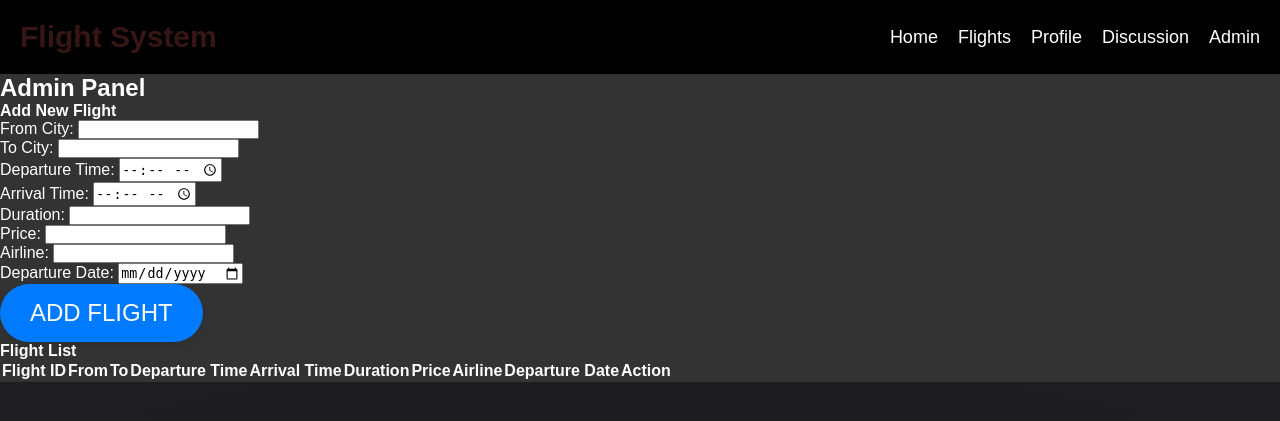
After one commit to Canigetaname/Flight-Website, a Flask app: page /admin/panel in a window 1280 px wide. The commit adds this page. Shown: the top 421 px of the page. Run offline with Flask 3, Linux system fonts and the light colour scheme; lists and menus that the app fills with data are empty.

Commit message:
Merged with Admin changes

```diff
--- a/app.py
+++ b/app.py
@@ -19,6 +19,12 @@ db = pymysql.connect(
     db=app.config['MYSQL_DB'],
     cursorclass=pymysql.cursors.DictCursor
 )
+
+# Define admin credentials (you can replace these with your actual admin credentials)
+admin_list = [
+    ('321', 'Dipto'),
+    ('123', 'Ishmum')
+]
 
 flight_seats = {flight_id: [] for flight_id in range(1, 26)}
 
@@ -64,6 +70,98 @@ with db.cursor() as cursor:
             'departure_date': row['departure_date']
         }
         flight_info[flight_id] = flight_data
+
+@app.route('/admin', methods=['GET', 'POST'])
+def admin():
+    authenticated = False
+    authentication_failed = False
+    user_data = None  # Initialize user_data variable
+
+    if request.method == 'POST':
+        admin_name = request.form.get('admin_name')
+        admin_password = request.form.get('admin_password')
+
+        # Check if the admin's name and password match
+        for admin_info in admin_list:
+            if admin_info[1] == admin_name and admin_info[0] == admin_password:
+                authenticated = True
+                break
+
+        if not authenticated:
+            authentication_failed = True
+
+        # Check if user identifier is provided and search for user
+        user_identifier = request.form.get('user_identifier')
+        if user_identifier:
+            user_data = search_user(user_identifier)
+
+    if authenticated:
+        return redirect(url_for('admin_panel', user_data=user_data))
+    else:
+        return render_template('admin.html', authentication_failed=authentication_failed, user_data=user_data)
+
+@app.route('/admin/panel', methods=['GET', 'POST'])
+def admin_panel():
+    return render_template('admin_panel.html', users=users, flight_info=flight_info)
+
+@app.route('/admin/logout')
+def admin_logout():
+    session.pop('admin_authenticated', None)  # Remove admin authentication from session
+    return redirect(url_for('admin'))
+
+@app.route('/admin/add_flight', methods=['POST'])
+def add_flight():
+    # Get the flight details from the form submission
+    from_city = request.form.get('from_city')
+    to_city = request.form.get('to_city')
+    departure_time = request.form.get('departure_time')
+    arrival_time = request.form.get('arrival_time')
+    duration = request.form.get('duration')
+    price = request.form.get('price')
+    airline = request.form.get('airline')
+    departure_date = request.form.get('departure_date')
+    # Add other flight details fields here
+
+    # Insert the new flight into the database
+    with db.cursor() as cursor:
+        sql = "INSERT INTO flights (from_city, to_city, departure_time, arrival_time, duration, price, airline, departure_date) VALUES (%s, %s, %s, %s, %s, %s, %s, %s)"
+        cursor.execute(sql, (from_city, to_city, departure_time, arrival_time, duration, price, airline, departure_date))
+        db.commit()
+
+    # Redirect back to the admin panel
+    return redirect(url_for('admin_panel'))
+
+@app.route('/admin/delete_flight', methods=['POST'])
+def delete_flight():
+    # Get the flight_id from the form submission
+    flight_id = int(request.form.get('flight_id'))
+
+    # Delete the flight from the database
+    with db.cursor() as cursor:
+        sql = "DELETE FROM flights WHERE flight_id = %s"
+        cursor.execute(sql, (flight_id,))
+        db.commit()
+
+    # Remove the flight from the flight_info dictionary
+    if flight_id in flight_info:
+        del flight_info[flight_id]
+
+    # Redirect back to the admin panel
+    return redirect(url_for('admin_panel'))
+
+def search_user(identifier):
+    # Search for user by user ID
+    for user_id, user_data in users.items():
+        if str(user_id) == identifier:
+            return {
+                'id': user_id,
+                'username': user_data['username'],
+                'email': user_data['email'],
+                'contact_number': user_data['contact_number'],
+                'full_name': user_data['full_name'],
+                'booked_flights': user_data['booked_flights']
+            }
+    return None
 
 @app.route('/')
 def home():
--- a/static/style.css
+++ b/static/style.css
@@ -17,6 +17,10 @@ body, h1, h2, h3, p, ul, li {
     outline: none; /* Remove default focus outline */
     box-shadow: 0 4px 6px rgba(0, 0, 0, 0.1); /* Add subtle shadow */
     text-transform: uppercase; /* Convert text to uppercase */
+}
+/* Background for Admin Panel */
+.admin-panel-background {
+    background-color: #333; /* Dark grey color */
 }
 
 .btn-primary:hover {
@@ -58,8 +62,13 @@ body, h1, h2, h3, p, ul, li {
     background-color: #0056b3; /* Darker shade on hover */
 }
 
-
-
+/* Style for the background of the Add New Flight form */
+.add-flight-form-background {
+    background-color: #f0f0f0; /* Change the background color as needed */
+    padding: 20px;
+    border-radius: 10px;
+    box-shadow: 0px 0px 10px rgba(0, 0, 0, 0.1); /* Optional: Add a shadow effect */
+}
 /* Base styles */
 body {
     font-family: Arial, sans-serif;
--- /dev/null
+++ b/templates/admin_panel.html
@@ -0,0 +1,89 @@
+<!-- admin_panel.html -->
+{% extends 'base.html' %}
+
+{% block content %}
+<div class="container mt-4 admin-panel-background">
+    <h2 class="mb-3">Admin Panel</h2>
+
+    <!-- Add New Flight Form -->
+    <form method="POST" action="{{ url_for('add_flight') }}">
+        <h4>Add New Flight</h4>
+        <div class="form-group">
+            <label for="from_city">From City:</label>
+            <input type="text" class="form-control" id="from_city" name="from_city" required>
+        </div>
+        <div class="form-group">
+            <label for="to_city">To City:</label>
+            <input type="text" class="form-control" id="to_city" name="to_city" required>
+        </div>
+        <div class="form-group">
+            <label for="departure_time">Departure Time:</label>
+            <input type="time" class="form-control" id="departure_time" name="departure_time" required>
+        </div>
+        <div class="form-group">
+            <label for="arrival_time">Arrival Time:</label>
+            <input type="time" class="form-control" id="arrival_time" name="arrival_time" required>
+        </div>
+        <div class="form-group">
+            <label for="duration">Duration:</label>
+            <input type="text" class="form-control" id="duration" name="duration" required>
+        </div>
+        <div class="form-group">
+            <label for="price">Price:</label>
+            <input type="text" class="form-control" id="price" name="price" required>
+        </div>
+        <div class="form-group">
+            <label for="airline">Airline:</label>
+            <input type="text" class="form-control" id="airline" name="airline" required>
+        </div>
+        <div class="form-group">
+            <label for="departure_date">Departure Date:</label>
+            <input type="date" class="form-control" id="departure_date" name="departure_date" required>
+        </div>
+        <button type="submit" class="btn btn-primary">Add Flight</button>
+    </form>
+
+    <!-- Flight Information Section -->
+    <div class="mt-3">
+        <h4>Flight List</h4>
+        <table class="table table-bordered">
+          <thead>
+            <tr>
+              <th>Flight ID</th>
+              <th>From</th>
+              <th>To</th>
+              <th>Departure Time</th>
+              <th>Arrival Time</th>
+              <th>Duration</th>
+              <th>Price</th>
+              <th>Airline</th>
+              <th>Departure Date</th>
+              <th>Action</th> <!-- New column for delete button -->
+            </tr>
+          </thead>
+          <tbody>
+            <!-- Iterate over flights and display each flight -->
+            {% for flight_id, flight_data in flight_info.items() %}
+              <tr>
+                <td>{{ flight_id }}</td>
+                <td>{{ flight_data.from_city }}</td>
+                <td>{{ flight_data.to_city }}</td>
+                <td>{{ flight_data.departure_time }}</td>
+                <td>{{ flight_data.arrival_time }}</td>
+                <td>{{ flight_data.duration }}</td>
+                <td>{{ flight_data.price }}</td>
+                <td>{{ flight_data.airline }}</td>
+                <td>{{ flight_data.departure_date }}</td>
+                <td>
+                  <form method="POST" action="{{ url_for('delete_flight') }}">
+                    <input type="hidden" name="flight_id" value="{{ flight_id }}">
+                    <button type="submit" class="btn btn-danger">Delete</button>
+                  </form>
+                </td>
+              </tr>
+            {% endfor %}
+          </tbody>
+        </table>
+      </div>
+    </div>
+  {% endblock %}
--- a/templates/base.html
+++ b/templates/base.html
@@ -14,6 +14,7 @@
         <li><a href="/flights">Flights</a></li>
         <li><a href="{{ url_for('profile') }}">Profile</a></li>
         <li><a href="/discussion">Discussion</a></li>
+        <li><a href="{{ url_for('admin') }}">Admin</a></li>
     </ul>
 </nav>
 
```
Also changed, not shown: templates/admin.html (added, +30 -0 lines).
